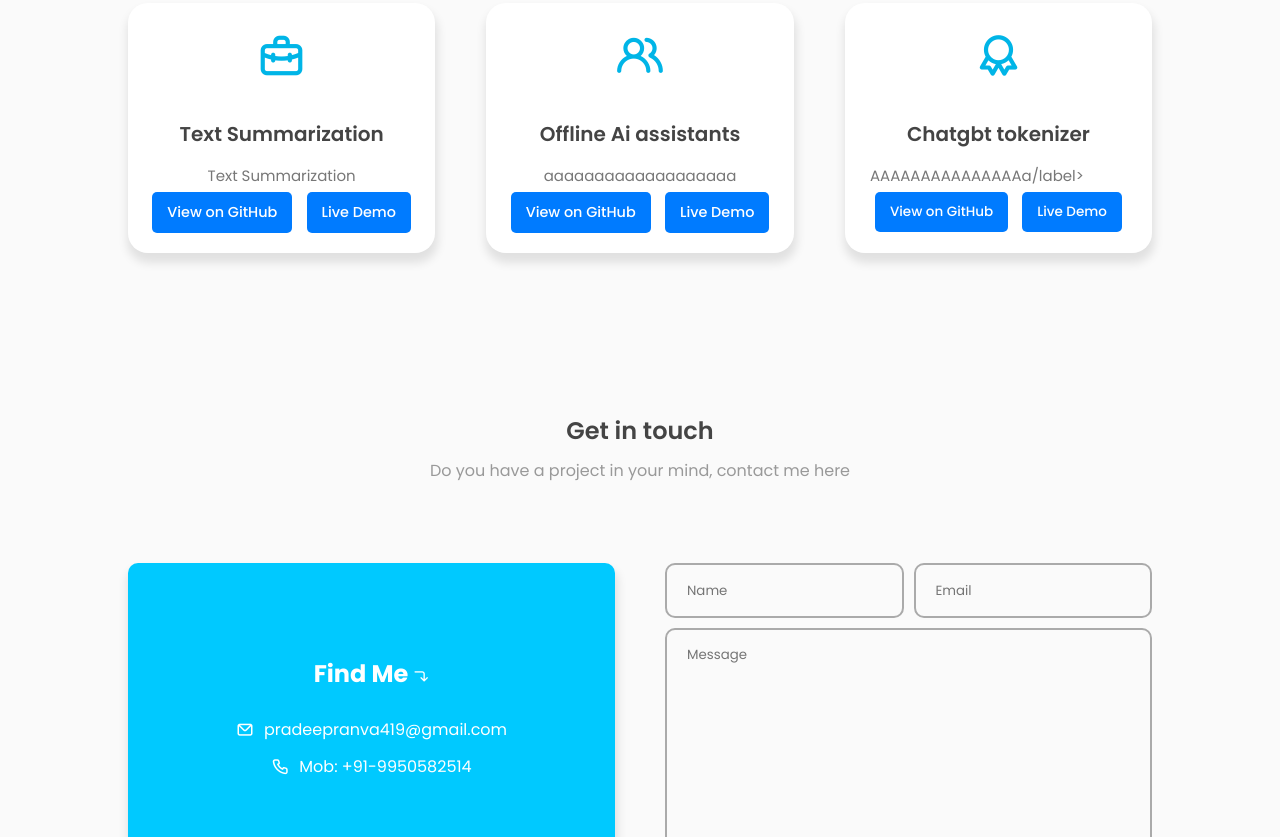
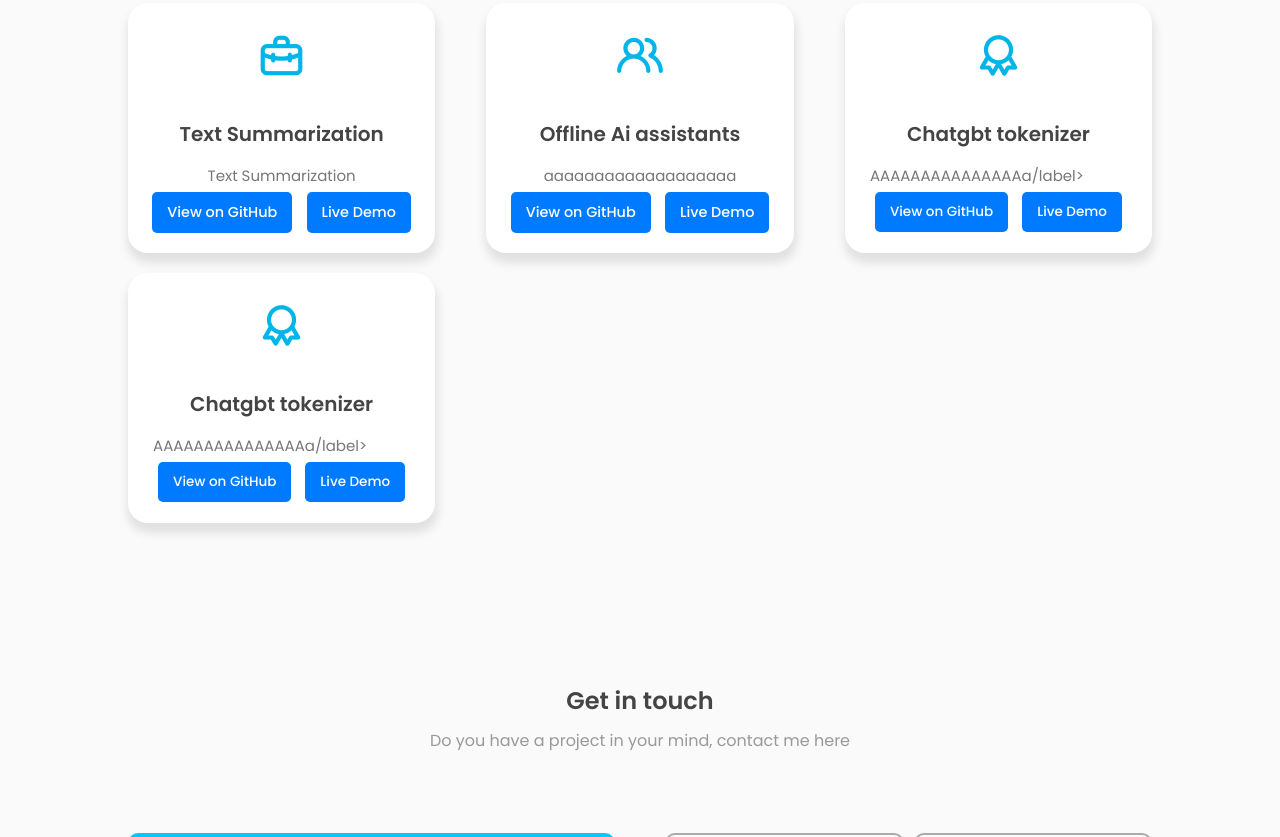
Before and after one commit to pradeep-404/Portfolio_website1, a plain HTML site: page index.html in a window 1280 px wide. Shown: the part 1527-2364 px from the top of the page. Drawn offline with nearby package versions, Linux system fonts and the light colour scheme.

Commit message:
Update index.html

```diff
--- a/index.html
+++ b/index.html
@@ -212,6 +212,22 @@
               </button>
             </div>
           </div>
+
+
+           <!-- Project 3 -->
+           <div class="project-box">
+            <i class="uil uil-award"></i>
+            <h3>Chatgbt tokenizer</h3>
+            <label>AAAAAAAAAAAAAAAa/label>
+            <div class="button-container">
+              <button class="btn project-btn" onclick="location.href='https://github.com/'">
+                View on GitHub
+              </button>
+              <button class="btn project-btn" onclick="location.href='https://example.com/demo'">
+                Live Demo
+              </button>
+            </div>
+          </div>
         </div>
       </section>
 
```
